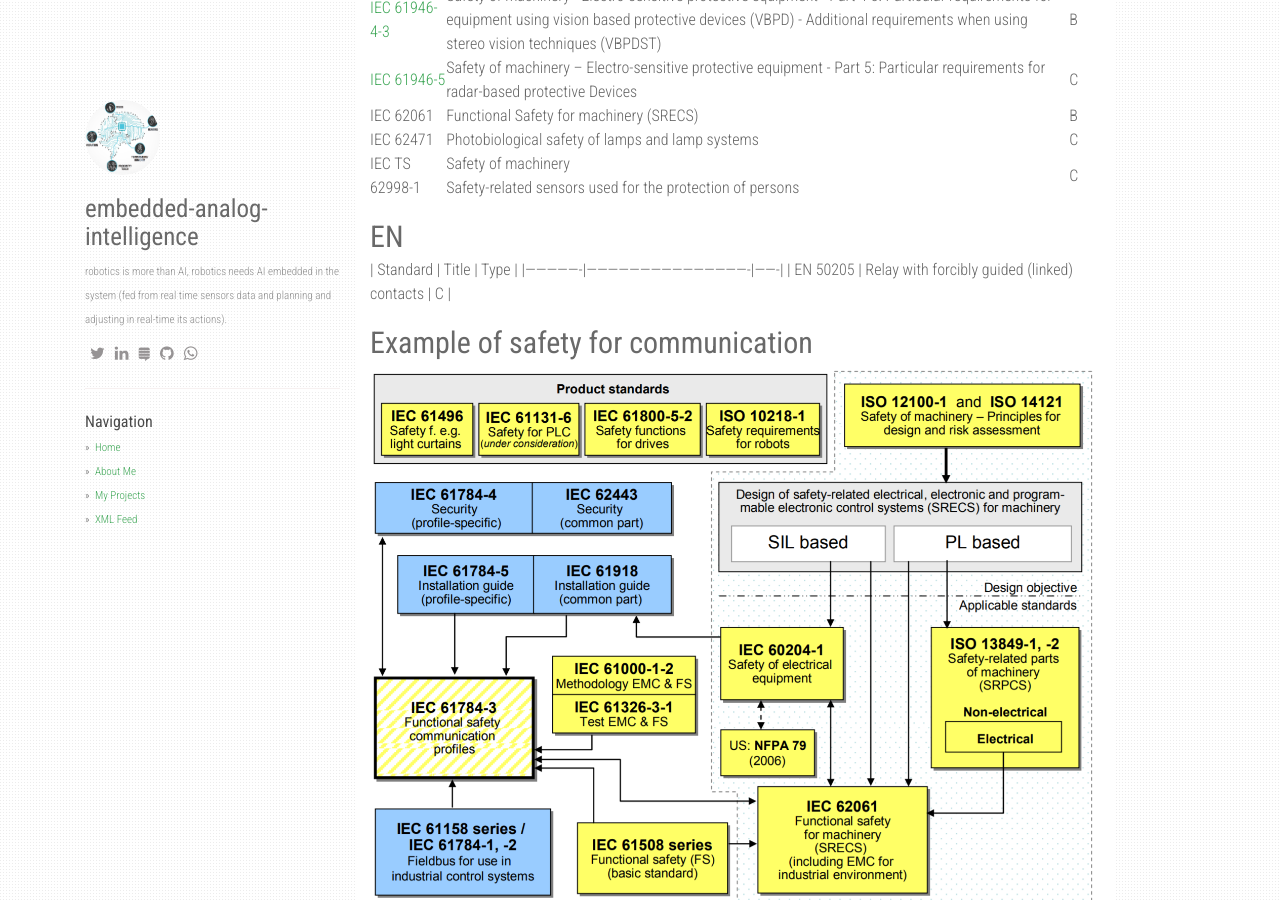
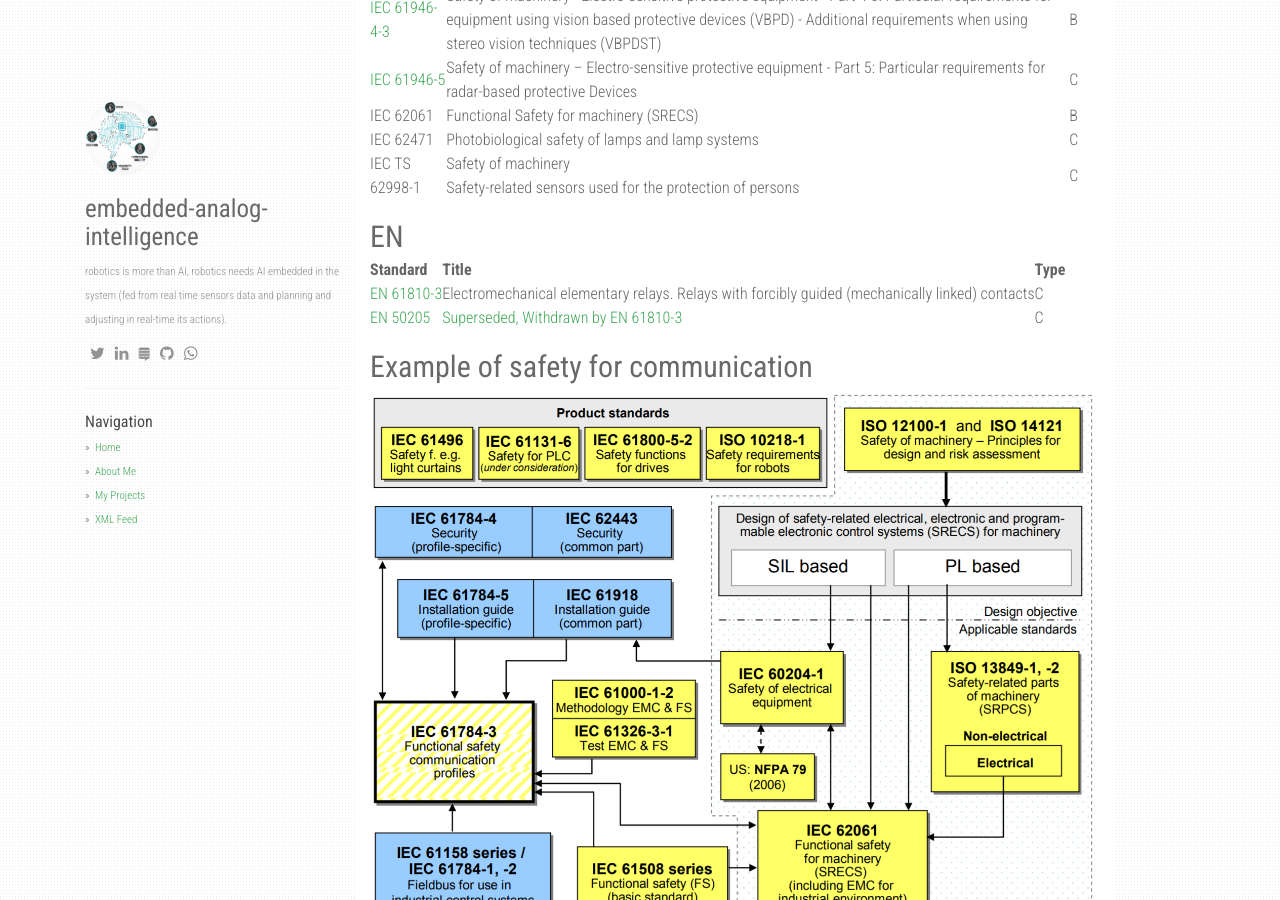
Before and after one commit to matt-chv/embedded-analog-intelligence, a Jekyll site: the page built from _posts/2020-03-16-Safety_Components.md, in a window 1280 px wide and 900 px high, scrolled down 2050 px. Built offline with Jekyll 4.4.1, drawn with Linux system fonts in a browser that asks for light colours; nearby versions of some CDN libraries; our own code applies the rules of GitHub Pages for plain Markdown files; comment, search, counter and statistics services are not loaded.

Commit message:
Update 2020-03-16-Safety_Components.md
updated table layout for BS en standards

```diff
--- a/_posts/2020-03-16-Safety_Components.md
+++ b/_posts/2020-03-16-Safety_Components.md
@@ -66,9 +66,11 @@ As can be seen in below table, multiple readers can have multiple understanding
 | IEC TS 62998-1 | Safety of machinery <br> Safety-related sensors used for the protection of persons | C |
 
 ## EN
-| Standard       | Title                                        | Type  |
-|----------------|----------------------------------------------|-------|
-| EN 50205       | Relay with forcibly guided (linked) contacts | C     |
+
+| Standard            | Title                                        | Type  |
+|---------------------|----------------------------------------------|-------|
+| [EN 61810-3](https://shop.bsigroup.com/ProductDetail/?pid=000000000030290909)       | Electromechanical elementary relays. Relays with forcibly guided (mechanically linked) contacts | C     |
+| [EN 50205](https://shop.bsigroup.com/ProductDetail?pid=000000000030071676)       | [Superseded, Withdrawn by EN 61810-3](https://shop.bsigroup.com/ProductDetail/?pid=000000000030290909)  | C     |
 
 
 ## Example of safety for communication
```
